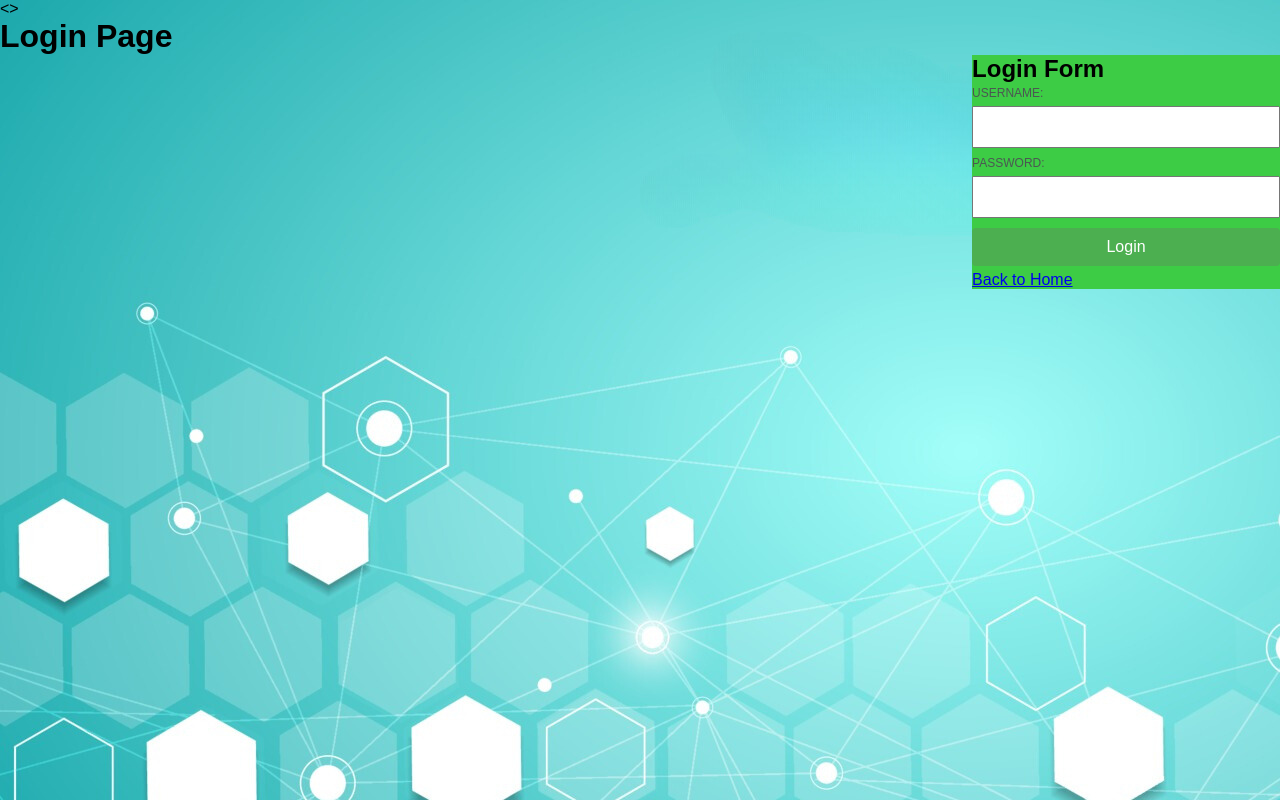
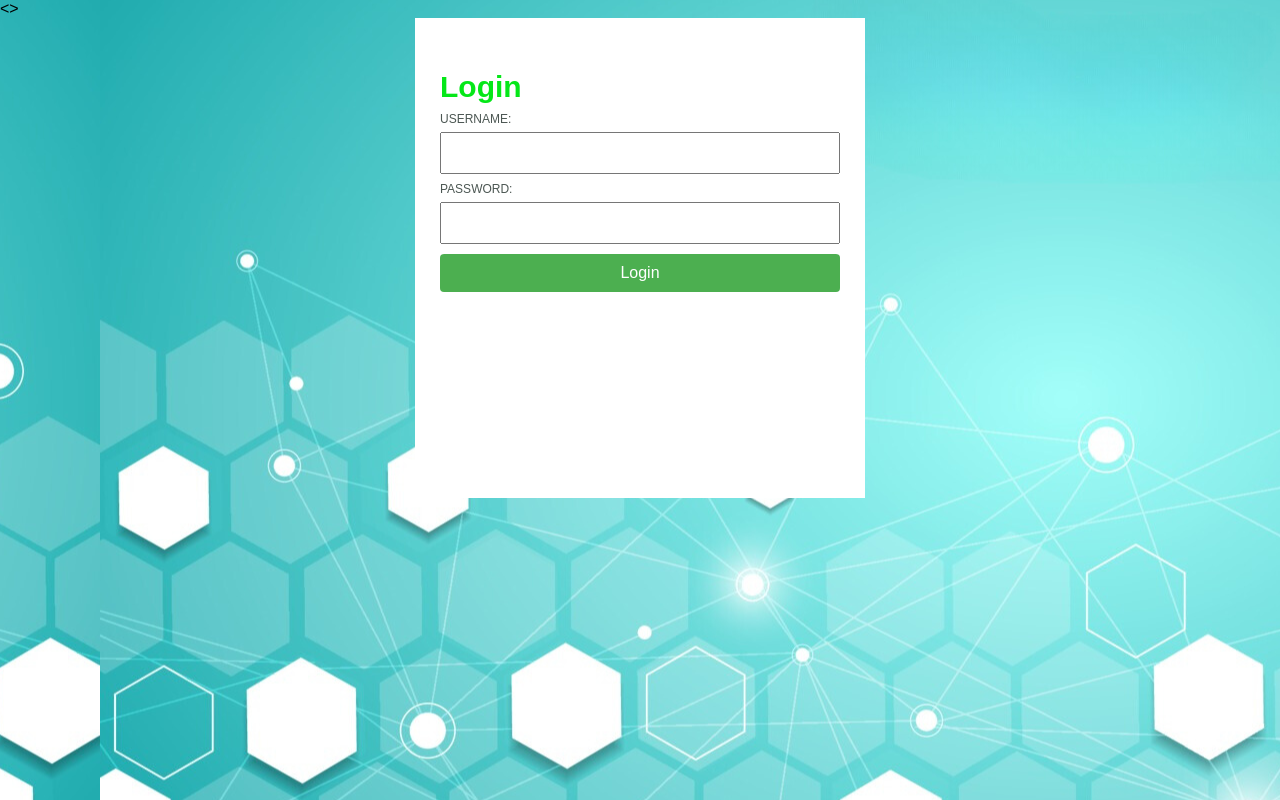
Before and after one commit to nirdeshtiwari432/SparkFlex, a PHP site: page /login.html in a window 1280 px wide. Run offline with PHP 8.4, Linux system fonts and the light colour scheme.

Commit message:
form edit

```diff
--- a/index.html
+++ b/index.html
@@ -21,6 +21,11 @@
         <li id="login"><a href="login.html">Login</a></li>
     </ul>
 </nav>
+<span class="content">
+    <h1>Solution On Your</h1>
+     <span style="color: green; font-weight: bold; font-size: 90px;">Fingertips</span>
+
+</span>
 <div id="form">
 <div id="form2">
 <form action="userRegistration.php" method="post">
--- a/login.html
+++ b/login.html
@@ -8,20 +8,23 @@
 </head>
 <body id = "BODY">
 
-<h1>Login Page</h1>
 
-<div id="login" >
-    <h2>Login Form</h2>
+<div id="loginform">
+    <div id="form2">
     <form action="login.php" method="post">
-        <label for="username">Username:</label>
+        <h1 id="Creg">Login</h1>
+        <label for="username">username:</label>
         <input type="text" id="username" name="username" required>
-        <br>
-        <label for="password">Password:</label>
+
+
+
+        <label for="password">password:</label>
         <input type="password" id="password" name="password" required>
-        <br>
-        <input type="submit" value="Login" href ="index2.html">
+
+        <input type="submit" value="Login">
     </form>
-    <a href="index.html">Back to Home</a>
+    </div>
+    </div>
 </div>
 
 </body>
--- a/style.css
+++ b/style.css
@@ -5,7 +5,7 @@ html,body{
 
     scroll-behavior: smooth;
     height: 100%;
-    background-size: auto;
+    background-position: 100px;
 }
 *{
     margin: auto;
@@ -99,6 +99,7 @@ nav {
      font-weight: bold;
     color: #fff;
     padding: 10px 20px;
+     +
 }
 
 ul {
@@ -118,6 +119,7 @@ li a {
     text-align: center;
     padding: 14px 16px;
     text-decoration: none;
+
 }
 
 
@@ -179,5 +181,20 @@ label{
 input{
     color: #B6BABE;
     font-size: 16px;
-    font-weight: 400
+    font-weight: 400;
 }
+#loginform{
+    display: flex;
+    background-color: white;
+    height: 480px;
+    width: 450px;
+    position: relative;
+    justify-content: center;
+}
+.content{
+    font-size: 35px;
+    color: rgb(13, 104, 223);
+    margin-top: 50px;
+    display: flex;
+    display: inline-block;
+}
```
